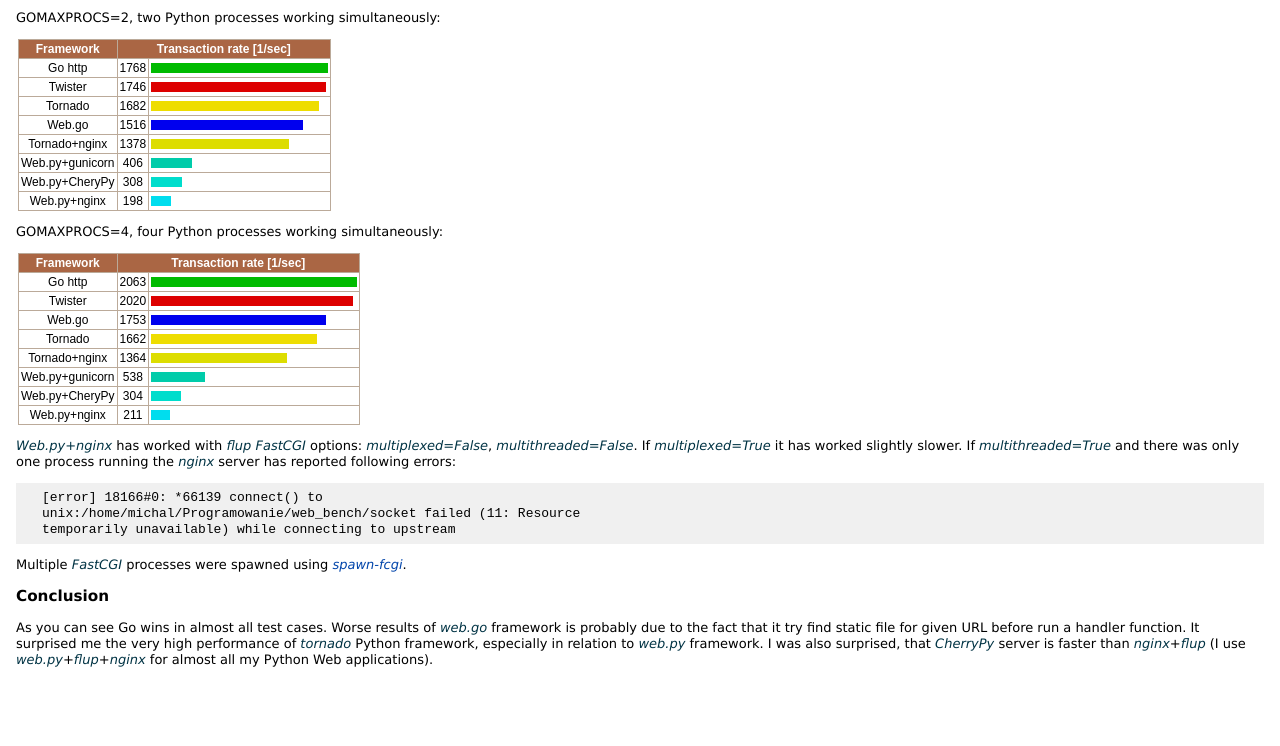
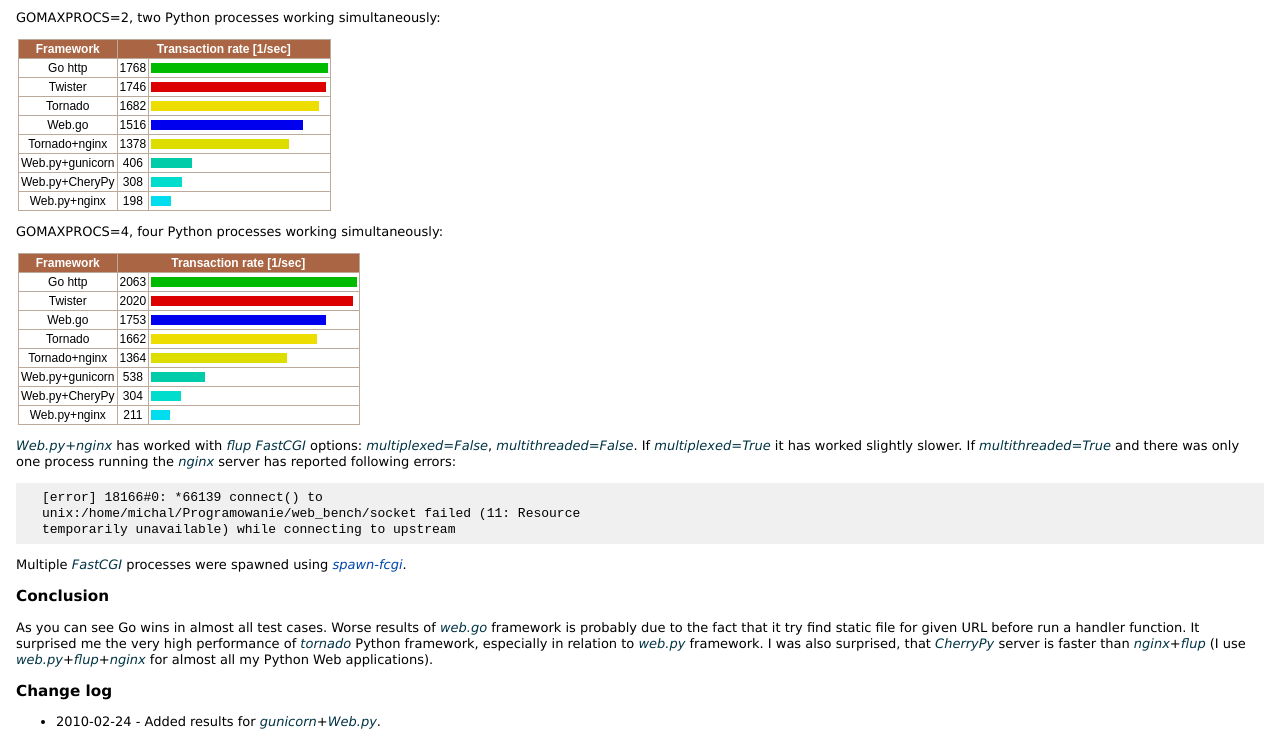
Before and after one commit to ziutek/web_bench, a plain HTML site: page index.html in a window 1280 px wide. Shown: the part 1105-1851 px from the top of the page. Before the commit the page ends 1789 px from the top, so only its background shows below. Drawn offline with Linux system fonts and the light colour scheme.

Commit message:
Chengelog added

```diff
--- a/index.html
+++ b/index.html
@@ -321,5 +321,11 @@ is faster than <em>nginx</em>+<em>flup</em> (I use
 <em>web.py</em>+<em>flup</em>+<em>nginx</em> for almost all my Python Web
 applications).</p>
 
+<h3>Change log</h3>
+
+<ul>
+    <li>2010-02-24 - Added results for <em>gunicorn</em>+<em>Web.py</em>.</li>
+</ul>
+
 </body>
 </html>
```
